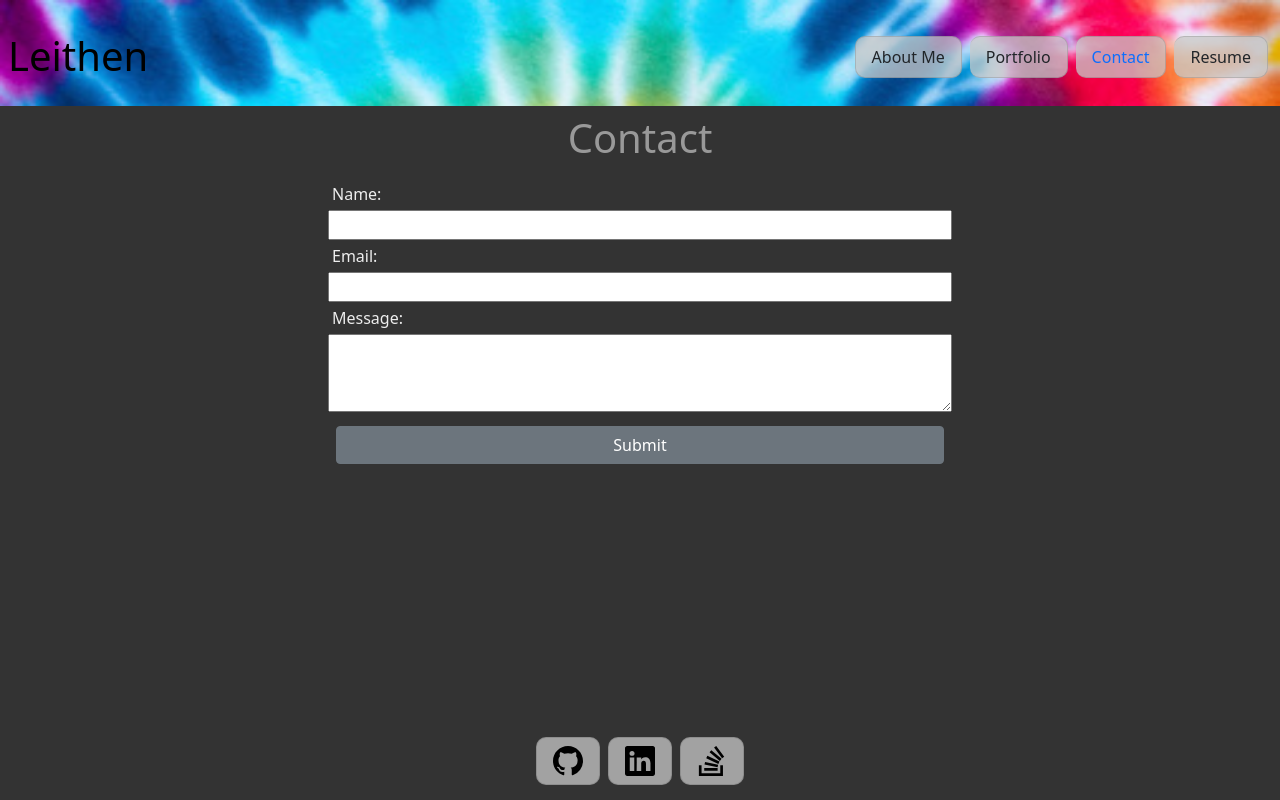
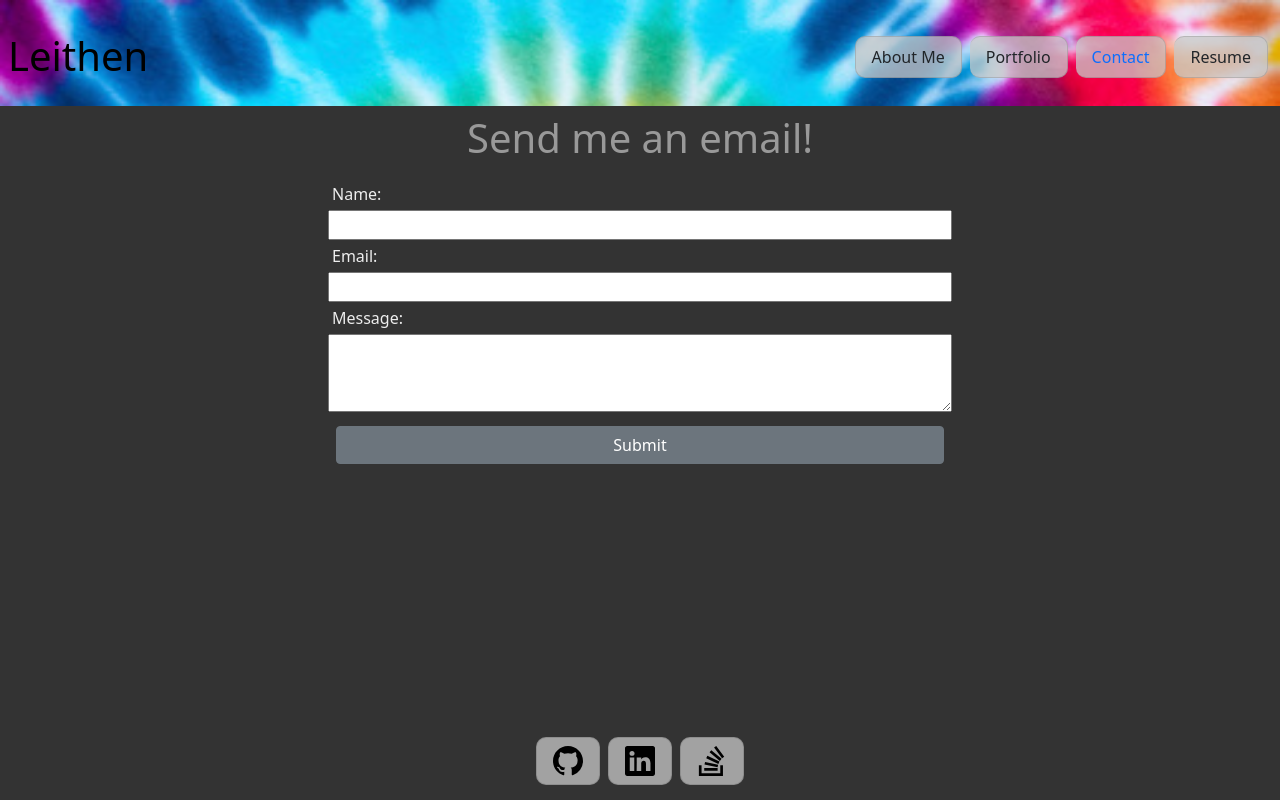
Before and after one commit to Thenlie/portfolio, a React (Create React App) app: page / in a window 1280 px wide. Both pictures are taken after a click on the item "Contact". Built offline with nearby package versions, Linux system fonts and the light colour scheme.

Commit message:
Updated contact heading

```diff
--- a/src/components/Contact/Contact.jsx
+++ b/src/components/Contact/Contact.jsx
@@ -55,7 +55,7 @@ function Contact() {
 
     return (
         <section>
-            <h1 className='text-center m-2'>Contact</h1>
+            <h1 className='text-center m-2'>Send me an email!</h1>
             <form className='m-auto p-2 d-flex flex-column w-50' ref={form} onSubmit={sendEmail}>
                 <div>
                     <label className='p-1' htmlFor='user_name'>Name:</label>
```
